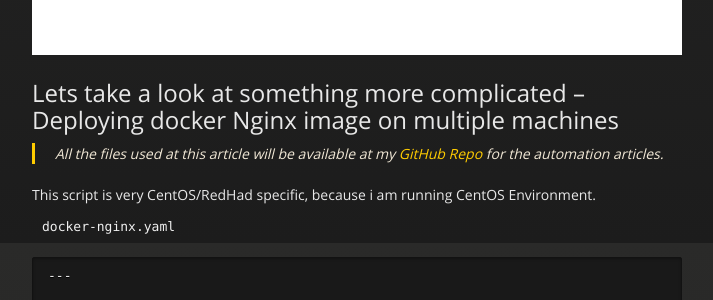
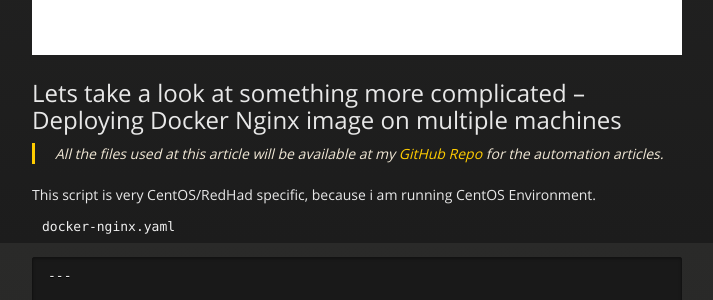
Before and after one commit to P4nd4233/personal--blogg, a Jekyll site: the page built from ansible-intro.md, in a window 1280 px wide and 900 px high, scrolled down 3173 px. Shown: the part 184-484 px from the top of the window, without its empty margins (283-996 px from the left). Built offline with Jekyll 4.4.1, drawn with Linux system fonts in a browser that asks for light colours.

```diff
--- a/ansible-intro.md
+++ b/ansible-intro.md
@@ -124,7 +124,7 @@ And we can see that indeed the changes had been done.
 <a href="pics/ansible-intro/pic1.png" target="_blank"><img src="pics/ansible-intro/pic1.png"></a>
 
 
-## Lets take a look at something more complicated – Deploying docker Nginx image on multiple machines
+## Lets take a look at something more complicated – Deploying Docker Nginx image on multiple machines
 
 > All the files used at this article will be available at my <a href="https://github.com/P4nd4233/automation" target="_blank">GitHub Repo</a> for the automation articles.
 
```
